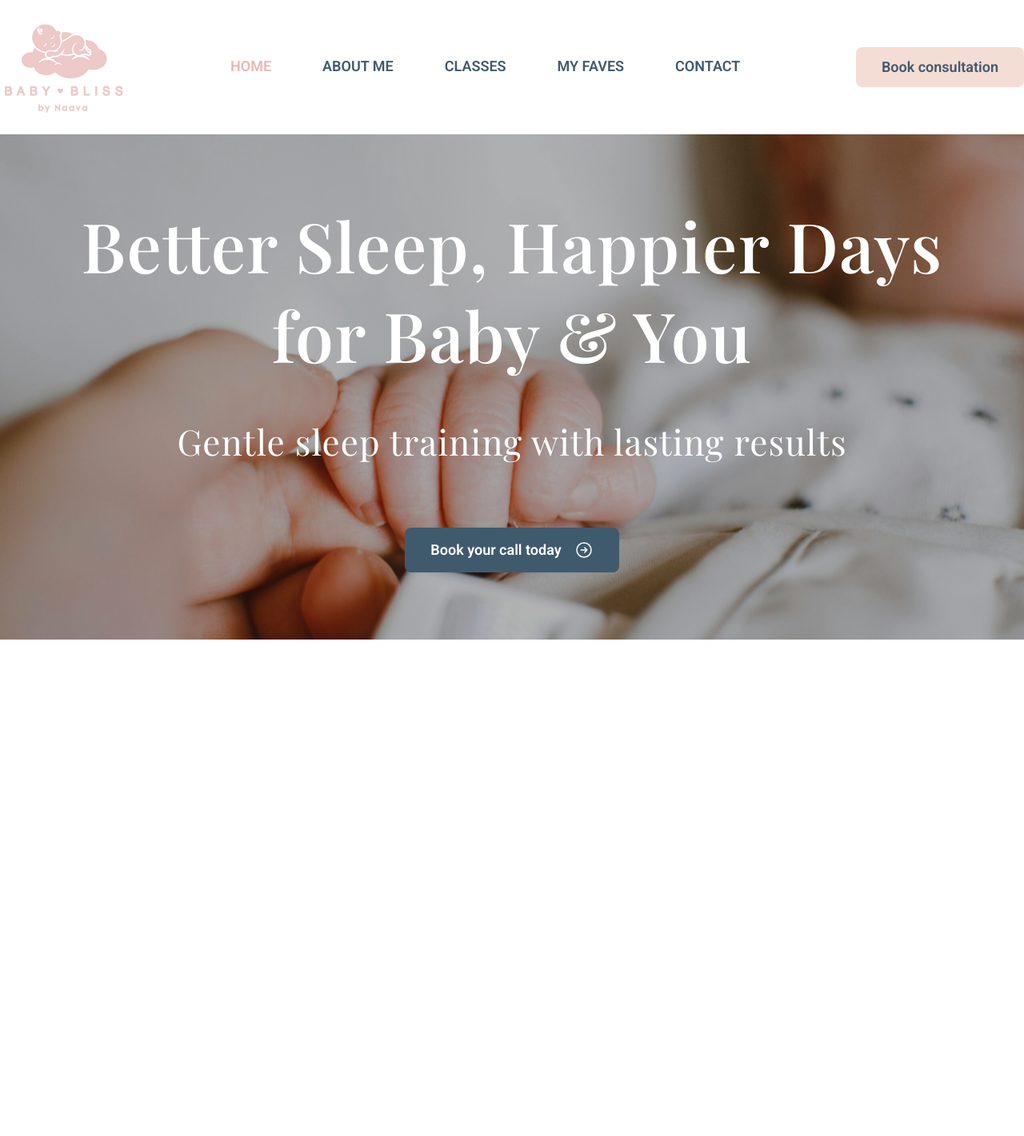
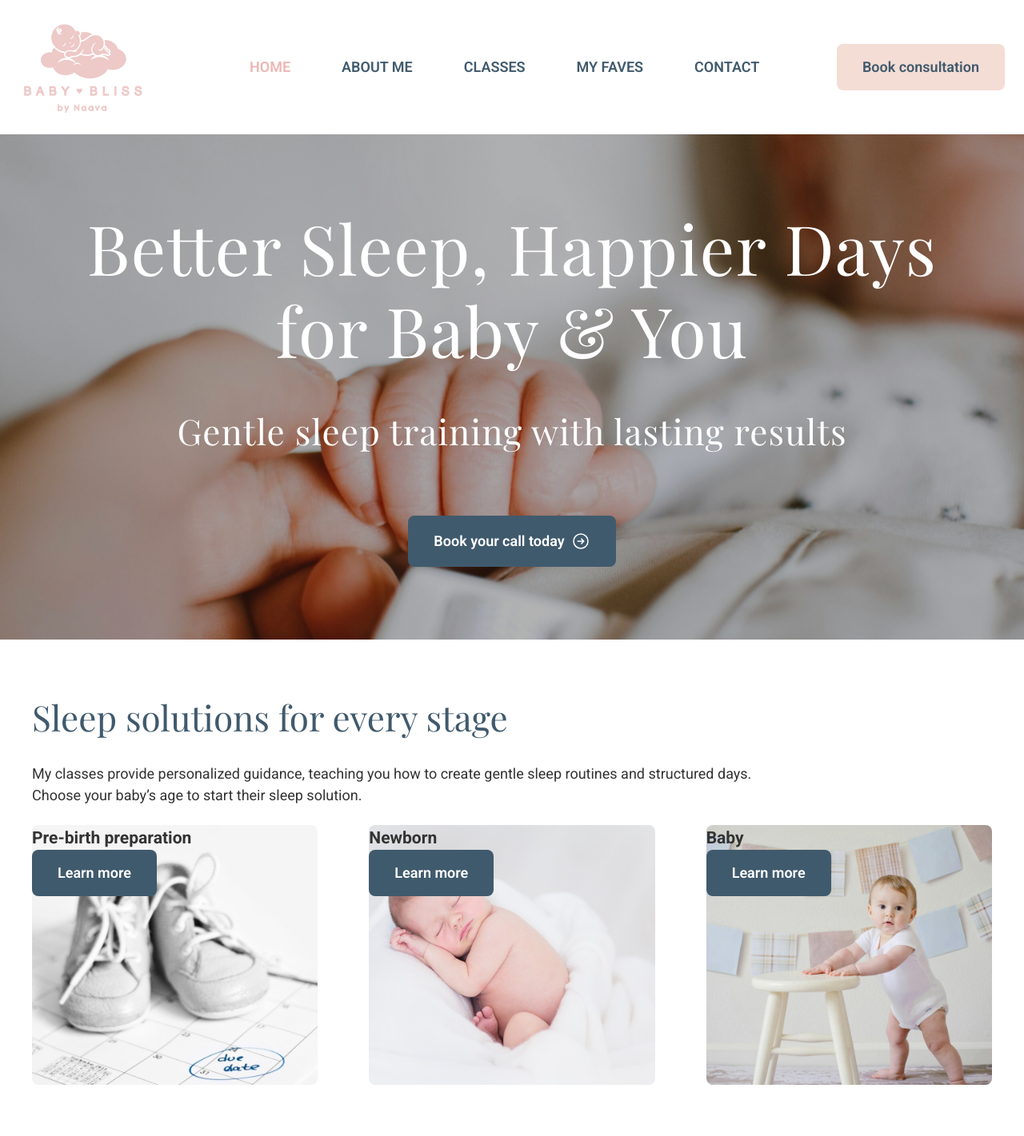
Before and after one commit to samuelharpaz/baby-bliss, a website built with Vite: page index.html in a window 1280 px wide. Shown: the whole page at 80% size. Before the commit the page ends 800 px from the top, so only its background shows below. Built offline with nearby package versions, Linux system fonts and the light colour scheme; a web font is replaced by a local one.

Commit message:
add favicon, start on stages section

```diff
--- a/index.html
+++ b/index.html
@@ -3,6 +3,11 @@
   <head>
     <meta charset="UTF-8" />
     <meta name="viewport" content="width=device-width, initial-scale=1.0" />
+
+    <link rel="apple-touch-icon" sizes="180x180" href="/images/favicon/apple-touch-icon.png" />
+    <link rel="icon" type="image/png" sizes="32x32" href="/images/favicon/favicon-32x32.png" />
+    <link rel="icon" type="image/png" sizes="16x16" href="/images/favicon/favicon-16x16.png" />
+    <link rel="manifest" href="/site.webmanifest" />
 
     <link rel="preconnect" href="https://fonts.googleapis.com" />
     <link rel="preconnect" href="https://fonts.gstatic.com" crossorigin />
@@ -13,12 +18,13 @@
 
     <link rel="stylesheet" href="src/style.css" />
 
-    <title>Baby Bliss by Naava</title>
+    <title>Baby Bliss by Naava - Learn effective baby sleep solutions</title>
   </head>
   <body>
     <header class="main-header">
-      <div class="header-container">
-        <a href="/index.html" class="logo-link"><img src="images/logo.png" alt="Baby Bliss logo" class="logo" /></a>
+      <div class="container wide">
+        <div class="header-box">
+          <a href="/index.html" class="logo-link"><img src="/images/logo.png" alt="Baby Bliss logo" class="logo" /></a>
           <nav class="main-nav">
             <ul class="nav-list">
               <li class="nav-item"><a class="nav-link current" href="/index.html">Home</a></li>
@@ -28,19 +34,20 @@
               <li class="nav-item"><a class="nav-link" href="#">Contact</a></li>
             </ul>
           </nav>
-        <a class="btn btn-accent-1" href="#">Book consultation</a>
+          <a class="btn btn-accent-primary" href="#">Book consultation</a>
+        </div>
       </div>
     </header>
 
     <main>
       <section class="section-hero">
-        <div class="hero-text-box">
+        <div class="hero-text-box container">
           <h1 class="heading-primary">
             Better Sleep, Happier Days <br />
             for Baby & You
           </h1>
-          <h3 class="heading-tertiary">Gentle sleep training with lasting results</h3>
-          <a class="btn btn-primary" href="#">
+          <p class="subheading">Gentle sleep training with lasting results</p>
+          <a class="btn" href="#">
             <p class="btn-text">
               <span>Book your call today</span>
               <svg
@@ -61,6 +68,31 @@
           </a>
         </div>
       </section>
+
+      <section class="section-stages padding-block-600">
+        <div class="container">
+          <h2 class="heading-secondary text-primary-400 mb-300">Sleep solutions for every stage</h2>
+          <p>
+            My classes provide personalized guidance, teaching you how to create gentle sleep routines and structured
+            days.
+          </p>
+          <p class="choose mb-300">Choose your baby’s age to start their sleep solution.</p>
+          <div class="grid-3-cols">
+            <div class="card card--1">
+              <h3>Pre-birth preparation</h3>
+              <a href="#" class="btn btn-accent-secondary">Learn more</a>
+            </div>
+            <div class="card card--2">
+              <h3>Newborn</h3>
+              <a href="#" class="btn btn-accent-secondary">Learn more</a>
+            </div>
+            <div class="card card--3">
+              <h3>Baby</h3>
+              <a href="#" class="btn btn-accent-secondary">Learn more</a>
+            </div>
+          </div>
+        </div>
+      </section>
     </main>
   </body>
 </html>
--- a/src/style.css
+++ b/src/style.css
@@ -29,18 +29,6 @@ Large: 1.8
 #e0dad1
 
 
-
-- Primary:
-
-Tints (lightest to darkest):
-
-
-Shades (lightest to darkest:
-
-- Accents:
-1)
-2)
-
 - Greys
 
 #888
@@ -66,29 +54,44 @@ Medium:
 :root {
   --clr-primary-400: #405a6d;
 
-  --clr-accent-1-300: #f7e7e2;
-  --clr-accent-1-400: #f4ddd5;
+  --clr-accent-primary-300: #f7e7e2;
+  --clr-accent-primary-400: #f4ddd5;
 
-  --clr-accent-2-400: #a4bbac;
-  --clr-accent-3-400: #ecb7b3;
+  --clr-accent-secondary-400: #a4bbac;
+  --clr-accent-highlight-400: #ecb7b3;
 
   --clr-neutral-100: #fff;
+  --clr-neutral-700: #333;
 
+  /* font family */
   --ff-primary: 'Roboto', sans-serif;
   --ff-secondary: 'Playfair Display', serif;
 
   --ff-body: var(--ff-primary);
   --ff-heading: var(--ff-secondary);
 
+  /* weights */
   --fw-regular: 400;
-  --fw-semibold-heading: 550;
   --fw-semibold: 600;
   --fw-bold: 700;
 
+  /* font sizes */
+  --fs-100: 1.2rem;
+  --fs-200: 1.4rem;
+  --fs-300: 1.6rem;
+  --fs-400: 1.8rem;
+  --fs-500: 2.4rem;
+  --fs-600: 3.6rem;
+  --fs-700: 4.4rem;
+  --fs-800: 6.2rem;
+  --fs-900: 8.6rem;
+
+  /* spacing system */
   --spacing-50: 0.4rem;
   --spacing-100: 0.8rem;
   --spacing-150: 1.2rem;
   --spacing-200: 1.6rem;
+  --spacing-250: 2rem;
   --spacing-300: 2.4rem;
   --spacing-400: 3.2rem;
   --spacing-500: 4.8rem;
@@ -195,22 +198,117 @@ h6 {
 }
 
 /* UTILITY CLASSES */
+.text-primary-400 {
+  color: var(--clr-primary-400);
+}
+
+.text-accent-primary-300 {
+  color: var(--clr-accent-primary-300);
+}
+
+.text-accent-primary-400 {
+  color: var(--clr-accent-primary-400);
+}
+
+.text-accent-secondary-400 {
+  color: var(--clr-accent-secondary-400);
+}
+
+.text-accent-highlight-400 {
+  color: var(--clr-accent-highlight-400);
+}
+
+.text-neutral-100 {
+  color: var(--clr-neutral-100);
+}
+
+.text-neutral-700 {
+  color: var(--clr-neutral-700);
+}
+
+.bg-primary-400 {
+  background-color: var(--clr-primary-400);
+}
+
+.bg-accent-primary-300 {
+  background-color: var(--clr-accent-primary-300);
+}
+
+.bg-accent-primary-400 {
+  background-color: var(--clr-accent-primary-400);
+}
+
+.bg-accent-secondary-400 {
+  background-color: var(--clr-accent-secondary-400);
+}
+
+.bg-accent-highlight-400 {
+  background-color: var(--clr-accent-highlight-400);
+}
+
+.bg-neutral-100 {
+  background-color: var(--clr-neutral-100);
+}
+
+.bg-neutral-700 {
+  background-color: var(--clr-neutral-700);
+}
+
+.fw-regular {
+  font-weight: var(--fw-regular);
+}
+
+.fw-semibold {
+  font-weight: var(--fw-semibold);
+}
+
+.fw-bold {
+  font-weight: var(--fw-bold);
+}
+
+.padding-block-600 {
+  padding-block: var(--spacing-600);
+}
+
+.mb-300 {
+  margin-bottom: var(--spacing-300);
+}
+
+/* layout utility */
+
+.container {
+  --max-width: 120rem;
+  --padding: var(--spacing-300);
+
+  width: min(var(--max-width), 100% - (var(--padding) * 2));
+  margin-inline: auto;
+}
+
+.wide {
+  --max-width: 144rem;
+}
+
+.grid-3-cols {
+  display: grid;
+  grid-template-columns: repeat(3, 1fr);
+  gap: var(--spacing-600);
+}
 
 /* STYLING */
 
 body {
   font-family: var(--ff-body);
+  font-size: var(--fs-400);
+  color: var(--clr-neutral-700);
 }
 
 /* HEADER */
 
 .main-header {
-  padding-block: 2.4rem;
+  padding-block: var(--spacing-300);
 }
 
-.header-container {
-  max-width: 160rem;
-  margin-inline: auto;
+.header-box {
   display: flex;
   align-items: center;
 }
@@ -237,7 +335,6 @@ body {
 .nav-link:visited {
   text-decoration: none;
   color: var(--clr-primary-400);
-  font-size: 1.8rem;
   font-weight: var(--fw-semibold);
   text-transform: uppercase;
   line-height: 1;
@@ -247,11 +344,11 @@ body {
 
 .nav-link:hover,
 .nav-link:active {
-  color: var(--clr-accent-3-400);
+  color: var(--clr-accent-highlight-400);
 }
 
 .nav-link.current {
-  color: var(--clr-accent-3-400);
+  color: var(--clr-accent-highlight-400);
 }
 
 /* BUTTON */
@@ -261,45 +358,47 @@ body {
 .btn:visited {
   display: inline-block;
   text-decoration: none;
-  font-size: 1.8rem;
+  cursor: pointer;
+  border: 0;
+  border-radius: var(--spacing-100);
+  padding: var(--spacing-250) var(--spacing-400);
   font-weight: var(--fw-semibold);
+  color: var(--clr-neutral-100);
+  background-color: var(--clr-primary-400);
   line-height: 1;
-  background-color: var(--clr-primary-400);
-  color: var(--clr-neutral-100);
-  padding-block: 1.6rem;
-  padding-inline: 3.2rem;
-  border-radius: 0.8rem;
 }
 
-.btn:hover {
-  background-color: var(--clr-accent-1-400);
+.btn:hover,
+.btn:focus-visible {
+  background-color: var(--clr-accent-primary-400);
   color: var(--clr-primary-400);
 }
 
-.btn-accent-1,
-.btn-accent-1:link,
-.btn-accent-1:visited {
-  background-color: var(--clr-accent-1-400);
+.btn-accent-primary,
+.btn-accent-primary:link,
+.btn-accent-primary:visited {
+  background-color: var(--clr-accent-primary-400);
   color: var(--clr-primary-400);
 
   transition: all 0.2s;
 }
 
-.btn-accent-1:hover,
-.btn-accent-1:active {
+.btn-accent-primary:hover,
+.btn-accent-primary:focus-visible {
   background-color: var(--clr-primary-400);
-  color: var(--clr-accent-1-300);
+  color: var(--clr-accent-primary-300);
 }
 
 .btn-text {
+  line-height: 1;
   display: flex;
   align-items: center;
-  gap: 1.6rem;
+  gap: var(--spacing-100);
 }
 
 .icon-btn {
-  width: 2.4rem;
-  height: 2.4rem;
+  width: var(--spacing-300);
+  height: var(--spacing-300);
   display: inline-block;
 }
 
@@ -307,7 +406,7 @@ body {
 
 .section-hero {
   height: calc(100vh - 16.8rem);
-  background: linear-gradient(rgba(0, 0, 0, 0.3), rgba(0, 0, 0, 0.3)), url(../public/images/hero.jpg);
+  background: linear-gradient(rgba(0, 0, 0, 0.3), rgba(0, 0, 0, 0.3)), url(/images/hero.jpg);
   background-size: cover;
   background-position: center;
 
@@ -316,26 +415,54 @@ body {
 }
 
 .hero-text-box {
-  max-width: 120rem;
   text-align: center;
 }
 
+/* TYPOGRAPHY */
+
 .heading-primary {
-  font-size: 8.6rem;
+  font-size: var(--fs-900);
   font-family: var(--ff-heading);
   color: var(--clr-neutral-100);
-  font-weight: var(--fw-semibold-heading);
-  line-height: 1.3;
+  font-weight: var(--fw-regular);
+  line-height: 1.2;
   letter-spacing: 1.4px;
-  margin-bottom: 4.8rem;
+  margin-bottom: var(--spacing-500);
 }
 
-.heading-tertiary {
+.subheading {
   font-size: 4.4rem;
   font-weight: var(--fw-regular);
   letter-spacing: 1px;
   font-family: var(--ff-heading);
   color: var(--clr-neutral-100);
-  line-height: 1.3;
+  line-height: 1.2;
   margin-bottom: 8rem;
 }
+
+.heading-secondary {
+  font-family: var(--ff-heading);
+  font-size: var(--fs-700);
+  font-weight: var(--fw-regular);
+}
+
+/* CARD */
+
+.card {
+  height: 32.5rem;
+  background-size: cover;
+  background-position: center;
+  border-radius: var(--spacing-100);
+}
+
+.card--1 {
+  background-image: url(/images/sneakers.jpg);
+}
+
+.card--2 {
+  background-image: url(/images/baby-sleeping.jpg);
+}
+
+.card--3 {
+  background-image: url(/images/baby-standing.jpg);
+}
```
Also changed, not shown: public/images/favicon/android-chrome-192x192.png (added), public/images/favicon/android-chrome-512x512.png (added), public/images/favicon/apple-touch-icon.png (added), public/images/favicon/favicon-16x16.png (added), public/images/favicon/favicon-32x32.png (added), public/images/favicon/favicon.ico (added), public/images/favicon/site.webmanifest (added). Lines whose indentation alone changed are shown as unchanged.
